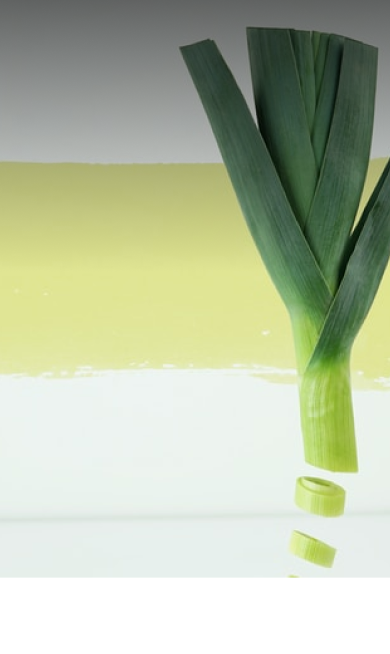
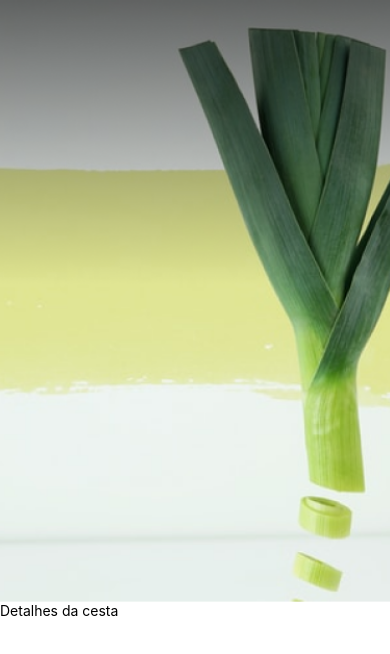
Before and after one commit to guilherme90rr/CompraCerta, a React Native app: screen / in a window 390 px wide. Shown: the top 654 px of the page. Built offline with nearby package versions, Linux system fonts and the light colour scheme.

Commit message:
ajustado para IOS

```diff
--- a/App.js
+++ b/App.js
@@ -1,13 +1,13 @@
 import React from 'react';
-import { StatusBar, SafeArray , Text, View } from 'react-native';
+import { StatusBar, Text, SafeAreaView } from 'react-native';
 
 import Cesta from './src/telas/Cesta';
 
 export default function App() {
   return (
-    <View>
+    <SafeAreaView>
+      <StatusBar />
       <Cesta/>
-      <StatusBar/>
-    </View>
+    </SafeAreaView>
   );
 }
--- a/package.json
+++ b/package.json
@@ -12,7 +12,8 @@
     "expo": "~48.0.15",
     "expo-status-bar": "~1.4.4",
     "react": "18.2.0",
-    "react-native": "0.71.7"
+    "react-native": "0.71.7",
+    "yet": "^0.1.0"
   },
   "devDependencies": {
     "@babel/core": "^7.20.0"
--- a/src/telas/Cesta.js
+++ b/src/telas/Cesta.js
@@ -1,15 +1,23 @@
 import React from 'react';
-import { Image, StyleSheet } from 'react-native';
+import { Image, StyleSheet , Dimensions, Text} from 'react-native';
 
 import topo from '../../assets/topo.png';
 
+const width = Dimensions.get('screen').width
+
 export default function Cesta(){
-    return <Image source={topo} style={estilos.topo}/>
+  return<>
+    <Image source={topo} style={estilos.topo}/>
+    <Text>Detalhes da cesta</Text>
+  </>
+
 }
 
 const estilos = StyleSheet.create ({
     topo: {
       width: "100%",
+      height: 578 / 768 * width,
+
     }
 
 
```
Also changed, not shown: 1 other file (tests, documents, lock files or other folders).
